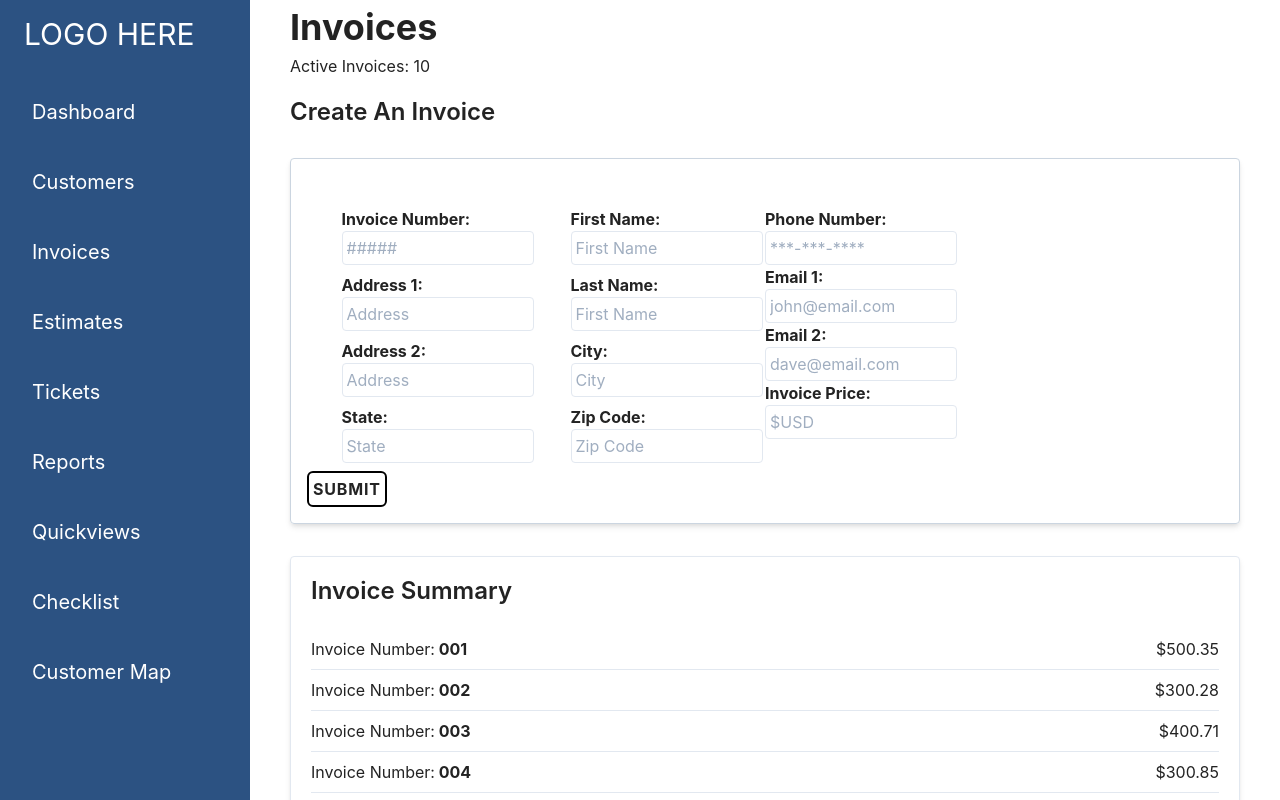
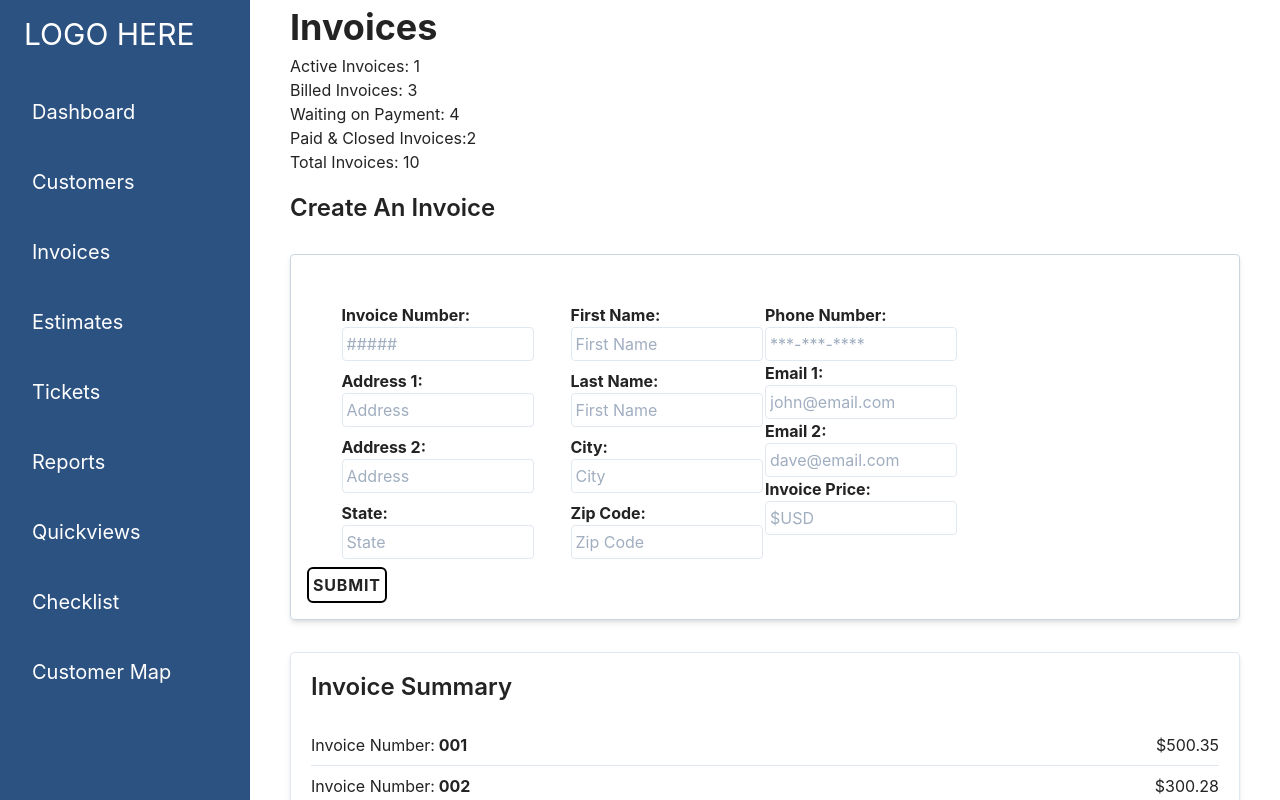
Before and after one commit to JS-goose/luna-repair, a Next.js app: page /create-invoice in a window 1280 px wide. Shown: the top 800 px of the page. Built offline with nearby package versions, Linux system fonts and the light colour scheme.

Commit message:
added basic invoice status breakdown section

```diff
--- a/pages/create-invoice.js
+++ b/pages/create-invoice.js
@@ -5,6 +5,10 @@ const Input = (props) => <input {...props} className='border border-gray-300 p-1
 const Label = (props) => <label {...props} className='w-40 font-bold flex flex-col' />;
 
 const H2 = ({ children }) => <h2 className='text-2xl leading-7 font-semibold u'>{children}</h2>;
+let paidInvoices = 0;
+let invoicesWaitingForPayment = 0;
+let activeInvoices = 0;
+let billedInvoices = 0;
 
 const invoicePlaceholders = [
   {
@@ -184,8 +188,22 @@ const CreateInvoice = () => {
     <div className='mx-10'>
       <h1 className='text-4xl font-bold up'>Invoices</h1>
       <div>
-        <p>Active Invoices: {invoicePlaceholders.length}</p>
-        <p></p>
+        {invoicePlaceholders.forEach((invoice) => {
+          invoice.status === 'Paid & Closed'
+            ? paidInvoices++
+            : invoice.status === 'Billed'
+            ? billedInvoices++
+            : invoice.status === 'Awaiting Payment'
+            ? invoicesWaitingForPayment++
+            : invoice.status === 'Active'
+            ? activeInvoices++
+            : '';
+        })}
+        <p>Active Invoices: {activeInvoices}</p>
+        <p>Billed Invoices: {billedInvoices}</p>
+        <p>Waiting on Payment: {invoicesWaitingForPayment}</p>
+        <p>Paid & Closed Invoices:{paidInvoices}</p>
+        <p>Total Invoices: {invoicePlaceholders.length}</p>
       </div>
       {/* Invoice page Main content */}
       <main className='grid items-stretch gap-y-8 mt-5'>
```
